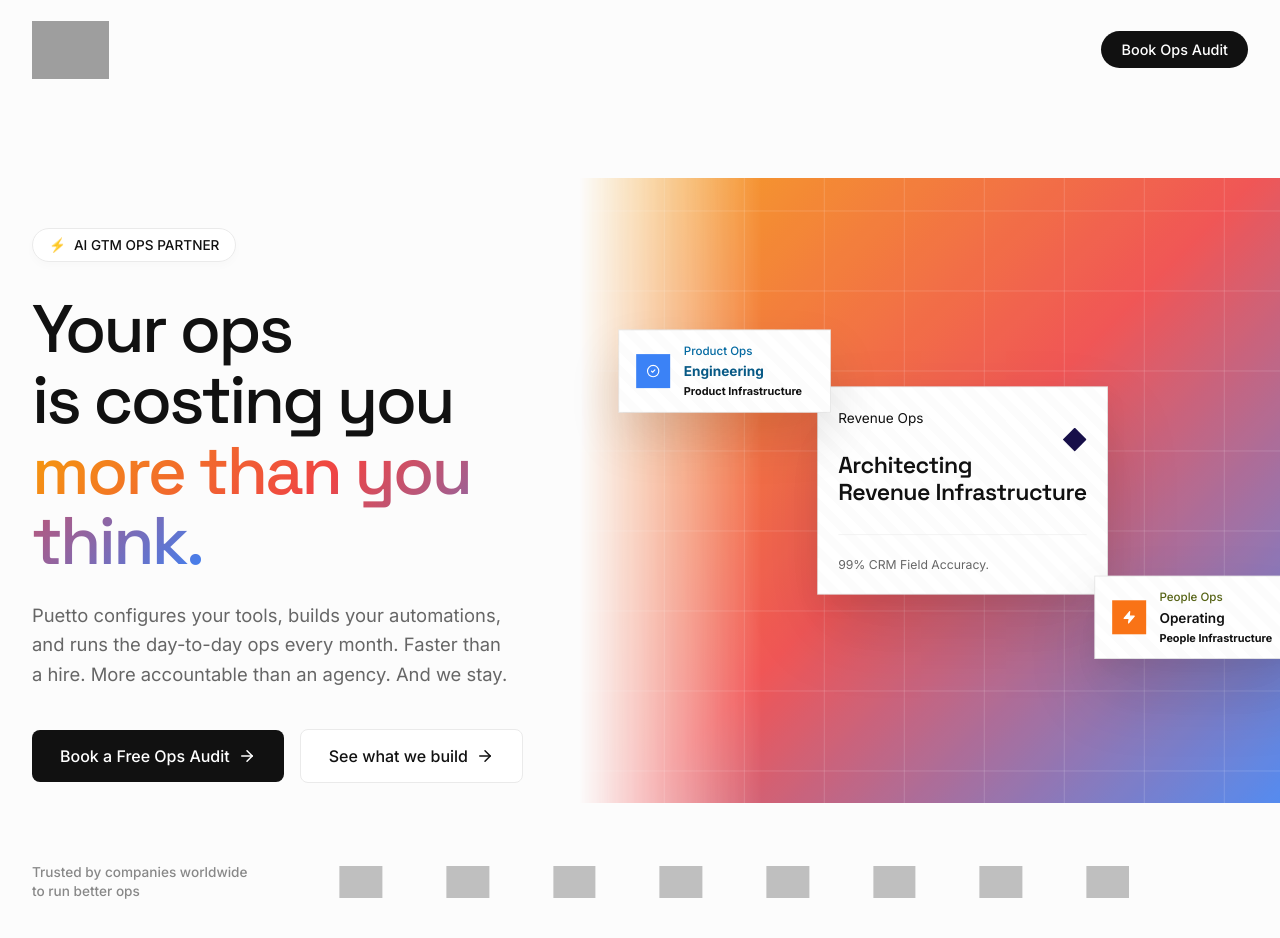
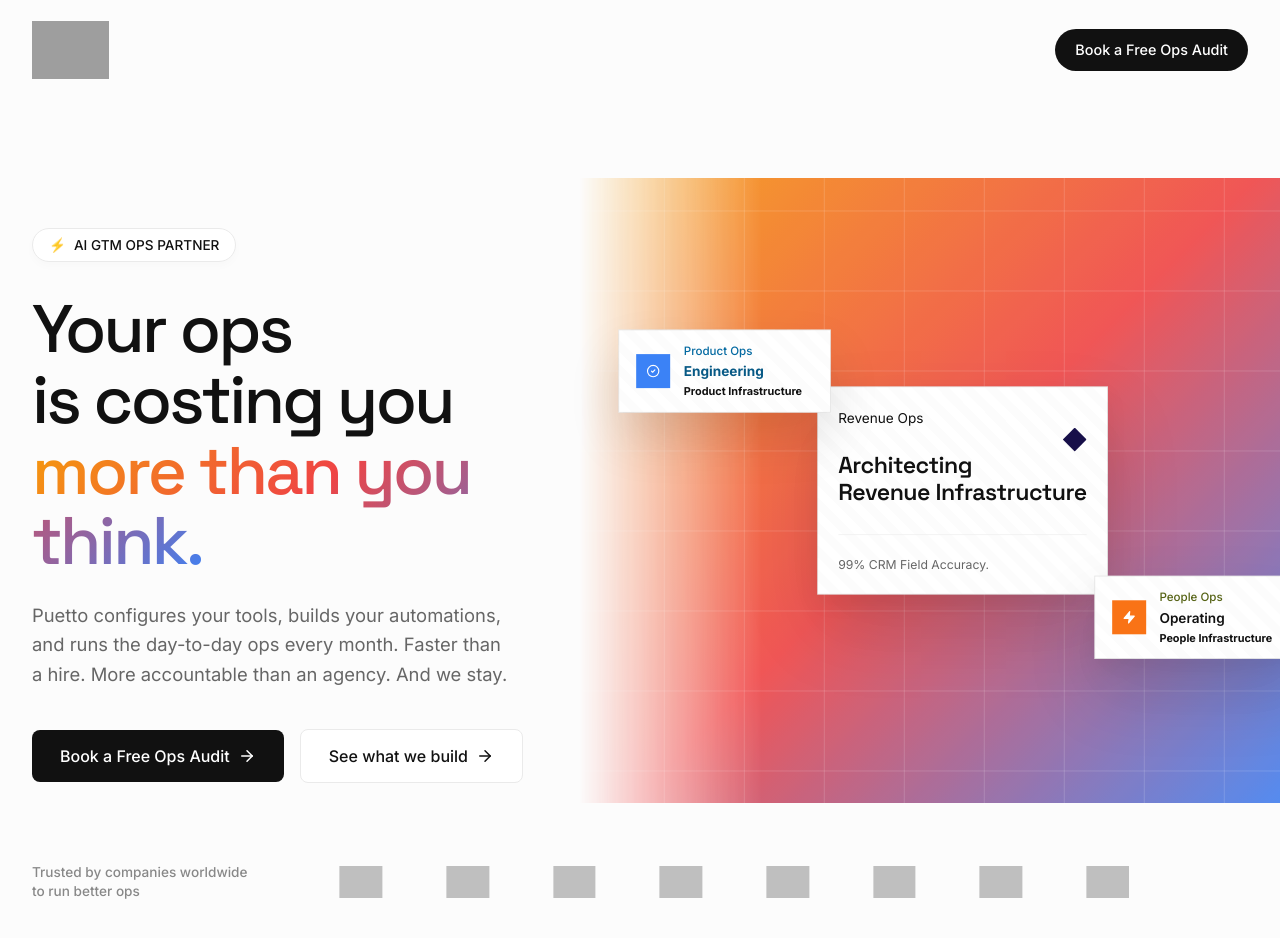
Before and after one commit to achindhms/puetto.ai, a React (Vite) app: page / in a window 1280 px wide. Shown: the top 938 px of the page. Built offline with nearby package versions, Linux system fonts and the light colour scheme; grey boxes are pictures that could not be loaded.

Commit message:
Update Navbar.jsx

```diff
--- a/src/components/Navbar.jsx
+++ b/src/components/Navbar.jsx
@@ -28,7 +28,14 @@ const Navbar = () => {
 
 
         <div className="navbar-actions">
-          <button className="btn-buy-now">Book Ops Audit</button>
+          <a
+  href="https://cal.com/puetto/hq"
+  target="_blank"
+  rel="noopener noreferrer"
+  className="btn-buy-now"
+>
+  Book a Free Ops Audit
+</a>
         </div>
 
         <div className="navbar-mobile-toggle" onClick={() => setMobileMenuOpen(!mobileMenuOpen)}>
```
